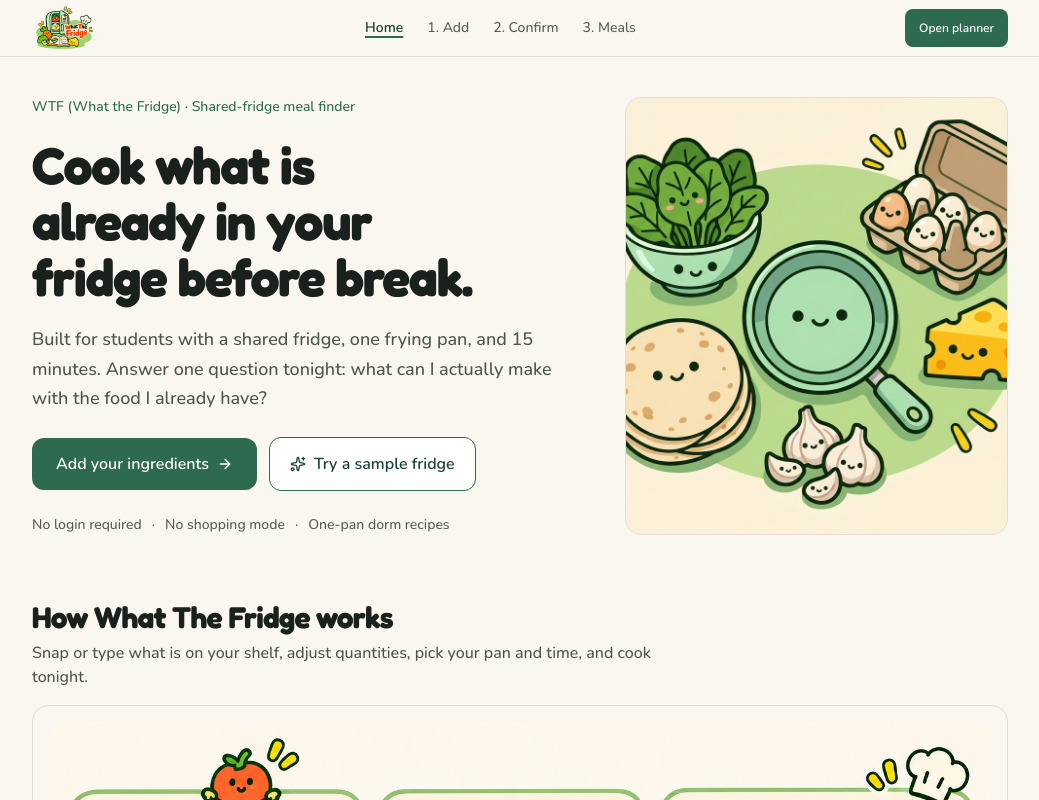
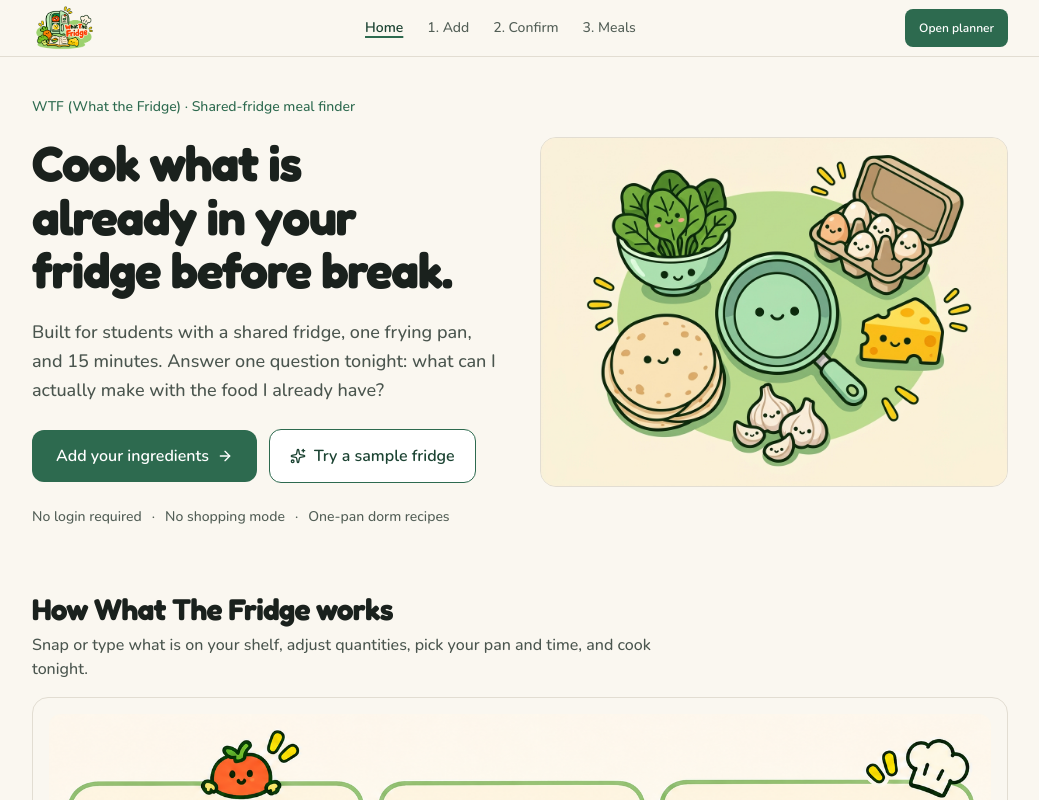
Before and after one commit to suznxu64/Fridge_First, a React (Vite) app: page / in a window 1280 px wide. Shown: the top 800 px of the page, without its empty margins (120-1159 px from the left). Built offline with nearby package versions, Linux system fonts and the light colour scheme.

Commit message:
style: update hero section layout
Adjust grid proportions and alignment to improve visual balance on the home screen.

```diff
--- a/src/components/HomeScreen.tsx
+++ b/src/components/HomeScreen.tsx
@@ -21,8 +21,8 @@ export function HomeScreen({
   return (
     <div className="space-y-14 sm:space-y-16">
       {/* 1. Hero Proposition */}
-      <section className="grid grid-cols-1 lg:grid-cols-12 gap-8 lg:gap-10 items-stretch">
-        <div className="lg:col-span-7 flex flex-col justify-center space-y-5">
+      <section className="grid grid-cols-1 lg:grid-cols-12 gap-8 lg:gap-10 items-center">
+        <div className="lg:col-span-6 flex flex-col justify-center space-y-5">
           <div className="flex items-center gap-3">
             <img
               src={LOGO_URL}
@@ -35,7 +35,7 @@ export function HomeScreen({
             </p>
           </div>
 
-          <h1 className="font-display text-[2.25rem] sm:text-5xl lg:text-[3.25rem] font-bold tracking-tight text-[#1A211D] text-balance leading-[1.08]">
+          <h1 className="font-display text-[2.25rem] sm:text-5xl lg:text-[3.1rem] font-bold tracking-tight text-[#1A211D] text-balance leading-[1.08]">
             Cook what is already in your fridge before break.
           </h1>
 
@@ -72,22 +72,22 @@ export function HomeScreen({
           </div>
         </div>
 
-        <div className="lg:col-span-5">
+        <div className="lg:col-span-6">
           {heroImgFailed ? (
-            <div className="aspect-[4/3] lg:h-full w-full rounded-2xl border border-[#E2DDD2] bg-gradient-to-br from-[#EDF5F0] to-[#EAE4D7] flex flex-col items-center justify-center gap-2 p-6 text-center">
+            <div className="aspect-[4/3] w-full rounded-2xl border border-[#E2DDD2] bg-gradient-to-br from-[#EDF5F0] to-[#EAE4D7] flex flex-col items-center justify-center gap-2 p-6 text-center">
               <Utensils className="w-8 h-8 text-[#2D6A4F]" />
               <span className="font-display text-sm font-semibold text-[#1B4332]">
                 Shared fridge ingredients ready to cook
               </span>
             </div>
           ) : (
-            <div className="aspect-[4/3] lg:aspect-auto lg:h-full w-full overflow-hidden rounded-2xl border border-[#E2DDD2] bg-[#ECE7DC]">
+            <div className="w-full overflow-hidden rounded-2xl border border-[#E2DDD2] bg-[#FCF4DF]">
               <img
                 src={HERO_IMAGE_URL}
-                alt="Fresh spinach, brown eggs, cheddar cheese, tortillas, garlic, and a frying pan on a wooden kitchen counter"
+                alt="Cartoon illustration of fresh spinach, eggs, cheddar cheese, tortillas, garlic, and a smiling frying pan"
                 referrerPolicy="no-referrer"
                 onError={() => setHeroImgFailed(true)}
-                className="w-full h-full object-cover"
+                className="w-full h-auto object-contain block"
               />
             </div>
           )}
```
